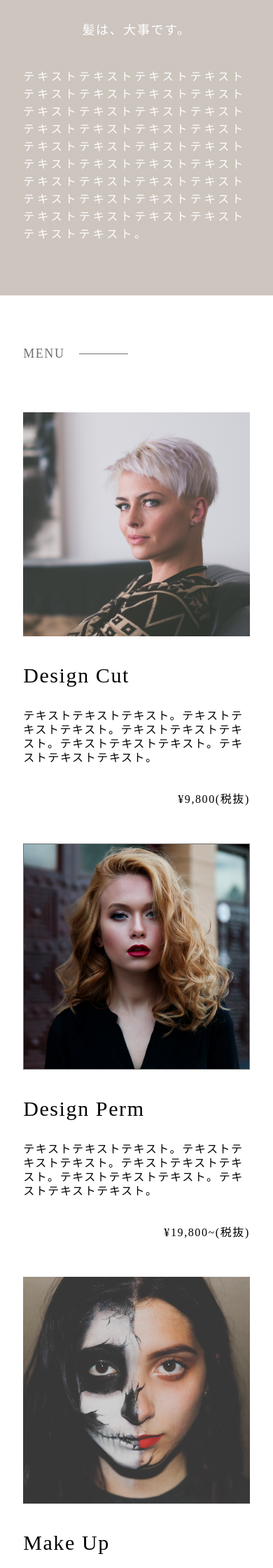
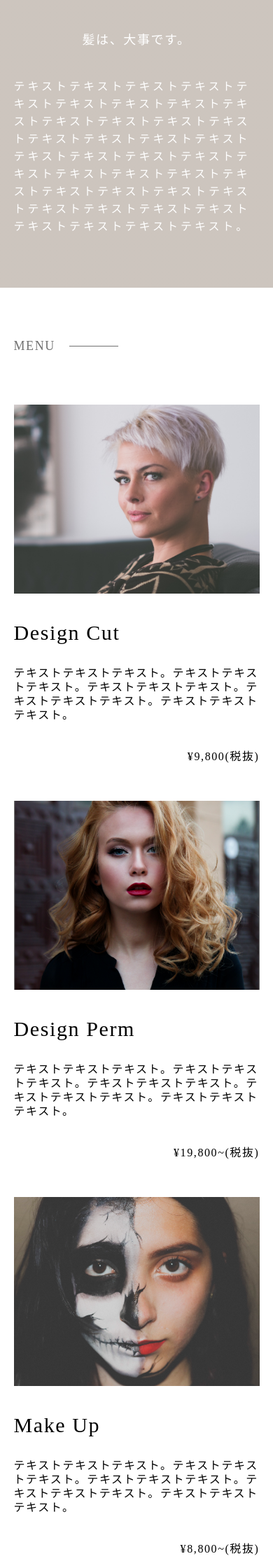
Before and after one commit to mah1ro6/hair-site, a PHP site: page / in a window 390 px wide. Shown: the part 1199-3439 px from the top of the page at 70% size. Run offline with PHP 8.4, Linux system fonts and the light colour scheme; some libraries are stand-ins or nearby versions.

Commit message:
Add files via upload

```diff
--- a/prereq/css/main.css
+++ b/prereq/css/main.css
@@ -127,6 +127,13 @@ body {
   width: 83%;
   margin: 0 auto;
   padding-bottom: 75px;
+}
+
+@media (max-width: 600px) {
+  .inner {
+    width: 90%;
+    margin: 0 auto;
+  }
 }
 
 .title {
@@ -324,6 +331,7 @@ nav ul li a {
     -webkit-box-direction: reverse;
         -ms-flex-direction: column-reverse;
             flex-direction: column-reverse;
+    height: 100px;
   }
 }
 
@@ -509,12 +517,11 @@ nav ul li a {
 #menu .menu-item .person img {
   width: 100%;
   max-width: 100%;
-  height: auto;
+  height: 100%;
 }
 
 @media (max-width: 900px) {
   #menu .menu-item .person img {
-    height: 60vh;
     -o-object-fit: cover;
        object-fit: cover;
   }
@@ -522,7 +529,7 @@ nav ul li a {
 
 @media (max-width: 600px) {
   #menu .menu-item .person img {
-    height: auto;
+    height: 270px;
   }
 }
 
@@ -578,6 +585,10 @@ nav ul li a {
   }
 }
 
+.peron-img {
+  height: 40%;
+}
+
 #access {
   background-color: #A193861F;
   padding-bottom: 70px;
@@ -595,7 +606,7 @@ nav ul li a {
 
 @media (max-width: 600px) {
   #access h2 {
-    margin-left: 4.0rem;
+    margin-left: 2rem;
     margin-bottom: 40px;
   }
 }
@@ -710,8 +721,8 @@ nav ul li a {
   -webkit-box-align: center;
       -ms-flex-align: center;
           align-items: center;
-  -webkit-transform: translate(0, -80px);
-          transform: translate(0, -80px);
+  -webkit-transform: translate(20px, -80px);
+          transform: translate(20px, -80px);
   position: absolute;
   top: 75%;
 }
@@ -722,6 +733,7 @@ nav ul li a {
     -webkit-box-direction: reverse;
         -ms-flex-direction: column-reverse;
             flex-direction: column-reverse;
+    text-align: center;
   }
 }
 
--- a/prereq/scss/_access.scss
+++ b/prereq/scss/_access.scss
@@ -7,7 +7,7 @@
   h2 {
     margin-left: 8.4rem;
     @include sp {
-      margin-left: 4.0rem;
+      margin-left: 2rem;
       margin-bottom: 40px;
     }
   }
--- a/prereq/scss/_first-view.scss
+++ b/prereq/scss/_first-view.scss
@@ -23,6 +23,7 @@
       }
       @include sp {
         flex-direction: column-reverse;
+        height: 100px;
       }
       h2 {
         font-size: 3.8rem;
--- a/prereq/scss/_footer.scss
+++ b/prereq/scss/_footer.scss
@@ -11,11 +11,12 @@
     display: flex;
     justify-content: space-between;
     align-items: center;
-    transform: translate(0,-80px);
+    transform: translate(20px,-80px);
     position: absolute;
     top: 75%;
     @include sp {
       flex-direction: column-reverse;
+      text-align: center;
     }
     a {
       font-size: 1.8rem;
--- a/prereq/scss/_lib.scss
+++ b/prereq/scss/_lib.scss
@@ -35,6 +35,10 @@ body {
   width: 83%;
   margin: 0 auto;
   padding-bottom: 75px;
+  @include sp {
+    width: 90%;
+    margin: 0 auto;
+  }
 }
 
 .title {
--- a/prereq/scss/_menu.scss
+++ b/prereq/scss/_menu.scss
@@ -18,13 +18,12 @@
       img {
         width: 100%;
         max-width: 100%;
-        height: auto;
+        height: 100%;
         @include tab {
-          height: 60vh;
           object-fit: cover;
         }
         @include sp {
-          height: auto;
+          height: 270px;
         }
       }
       .person-cacth {
@@ -64,3 +63,7 @@
     }
   }
 }
+
+.peron-img {
+  height: 40%;
+}
```
Also changed, not shown: 1 other file.
